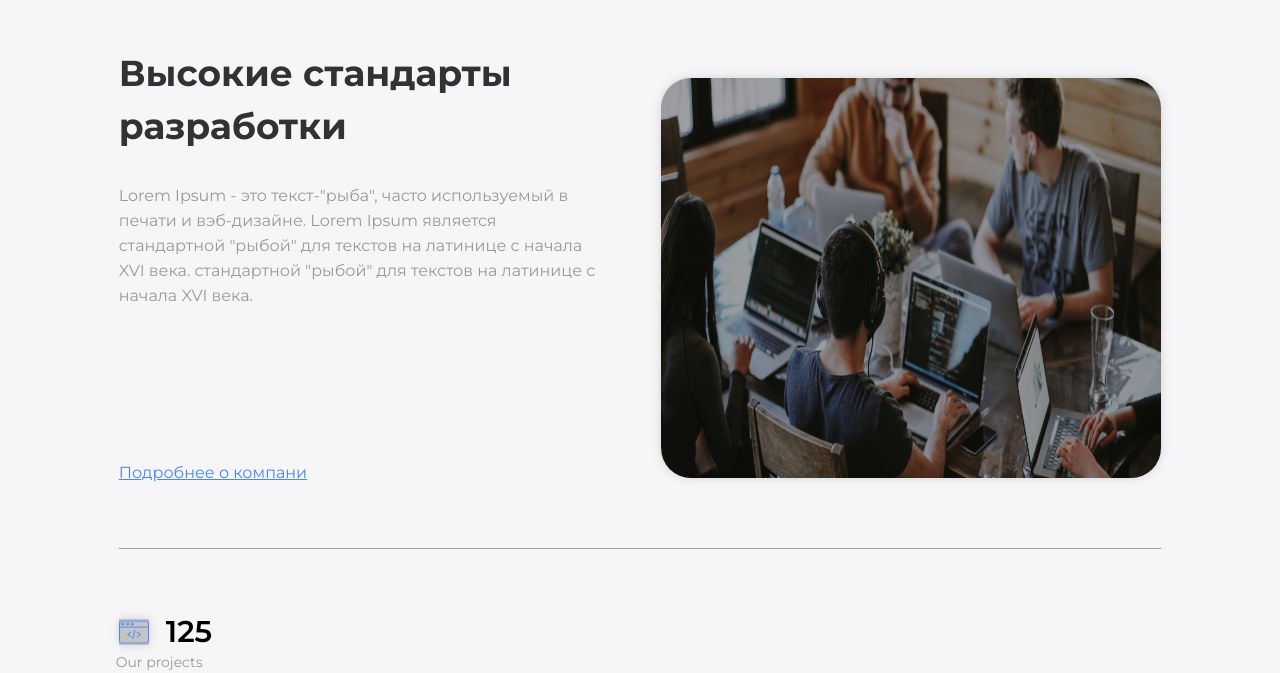
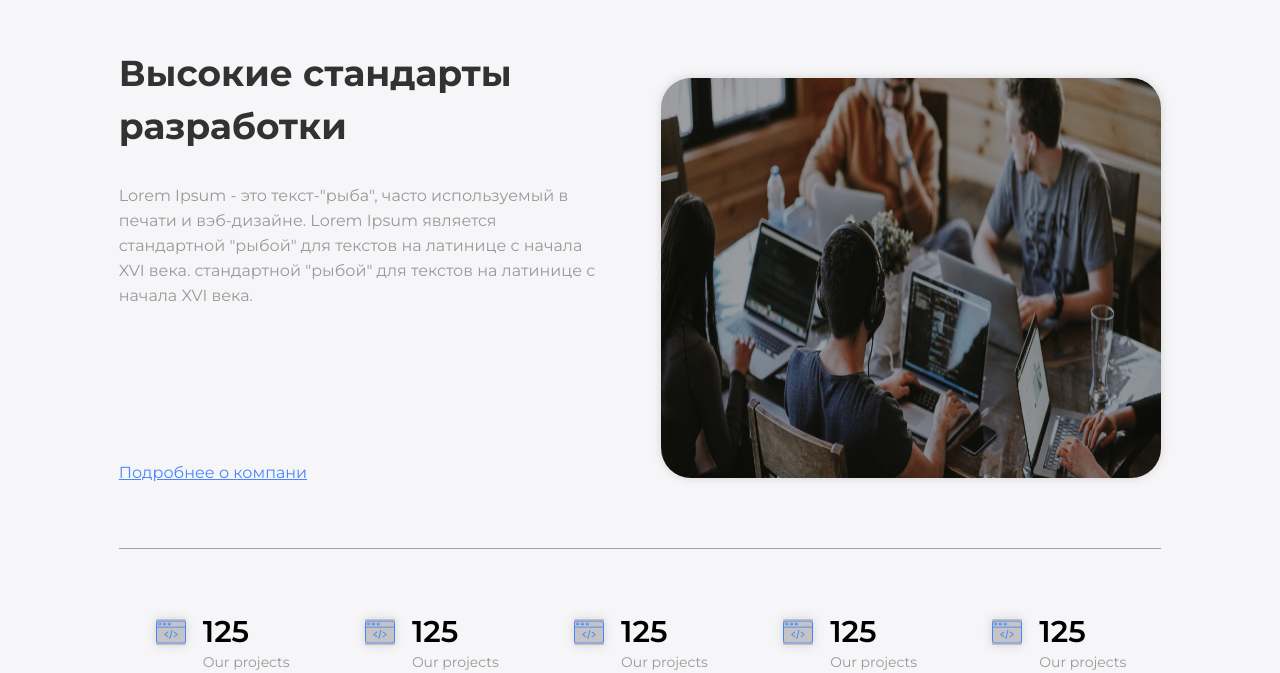
Before and after one commit to Maryna-ts/maryna5, a plain HTML site: page index.html in a window 1280 px wide. Shown: the part 1620-2293 px from the top of the page. Drawn offline with Linux system fonts and the light colour scheme.

Commit message:
mar11-47

```diff
--- a/index.html
+++ b/index.html
@@ -101,6 +101,7 @@
                  <a href="#">Подробнее о компани</a>
                  <img src="./images/Rectangle.jpg" alt="картинка">
               </div>
+              <div class="descr-all">
               <div class="description-img">
                   <img src="./images/web-programming.png" alt="vector">
                 <div class="description-text-wrapper">
@@ -110,6 +111,43 @@
                   </span>
                 </div>
                </div>
+               <div class="description-img">
+                <img src="./images/web-programming.png" alt="vector">
+              <div class="description-text-wrapper">
+                <h1>125</h1>
+                <span>
+                  Our projects
+                </span>
+              </div>
+             </div>
+             <div class="description-img">
+              <img src="./images/web-programming.png" alt="vector">
+            <div class="description-text-wrapper">
+              <h1>125</h1>
+              <span>
+                Our projects
+              </span>
+            </div>
+           </div>
+           <div class="description-img">
+            <img src="./images/web-programming.png" alt="vector">
+          <div class="description-text-wrapper">
+            <h1>125</h1>
+            <span>
+              Our projects
+            </span>
+          </div>
+         </div>
+         <div class="description-img">
+          <img src="./images/web-programming.png" alt="vector">
+        <div class="description-text-wrapper">
+          <h1>125</h1>
+          <span>
+            Our projects
+          </span>
+        </div>
+       </div>
+      </div>
             </div>
           </div>
 
--- a/style.css
+++ b/style.css
@@ -214,9 +214,21 @@ body {
 
 }
 
+.descr-all {
+  display: flex;
+  justify-content: space-between;
+
+}
+
 .description-img {
   display: flex;
+  margin: 0 35px 0 37px;
+
 }
+.description-img :last-child {
+  margin: 0px;
+}
+
 .description-img img {
   width: 30px;
   height: 26px;
```
